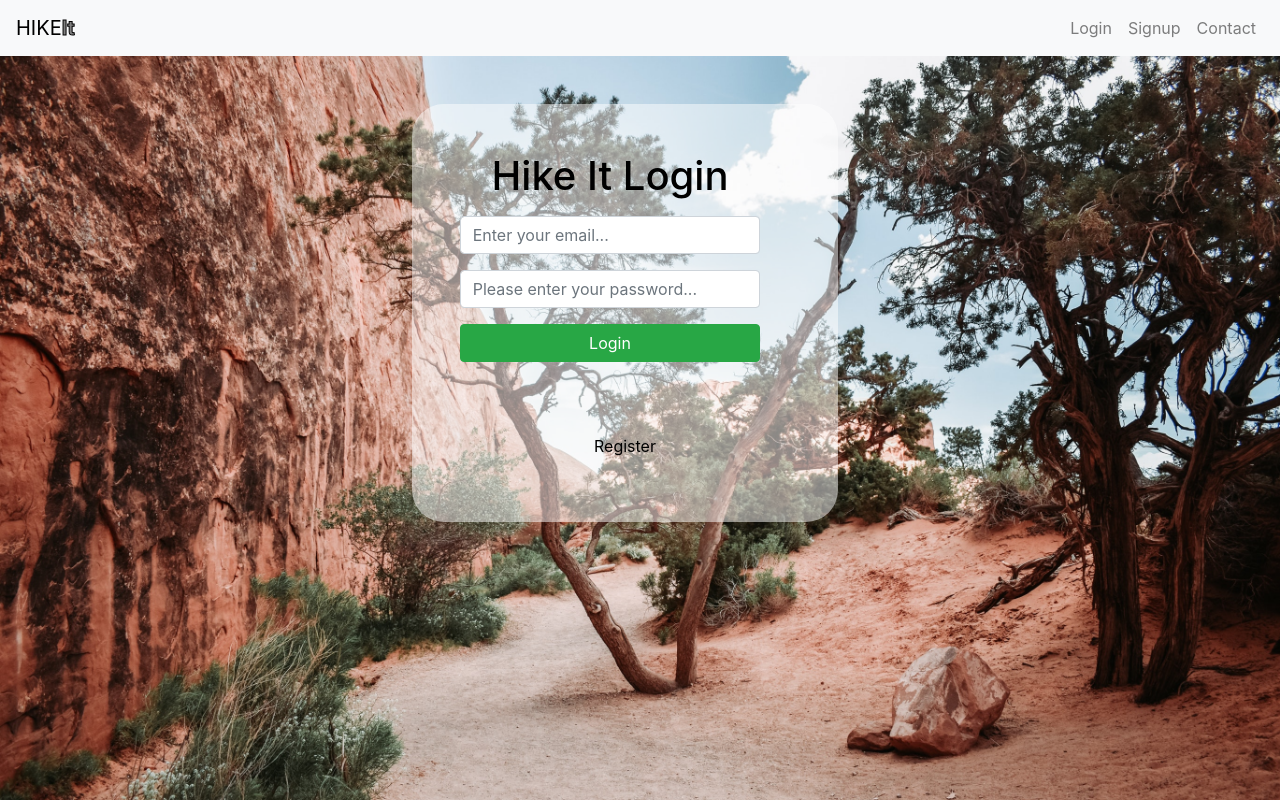
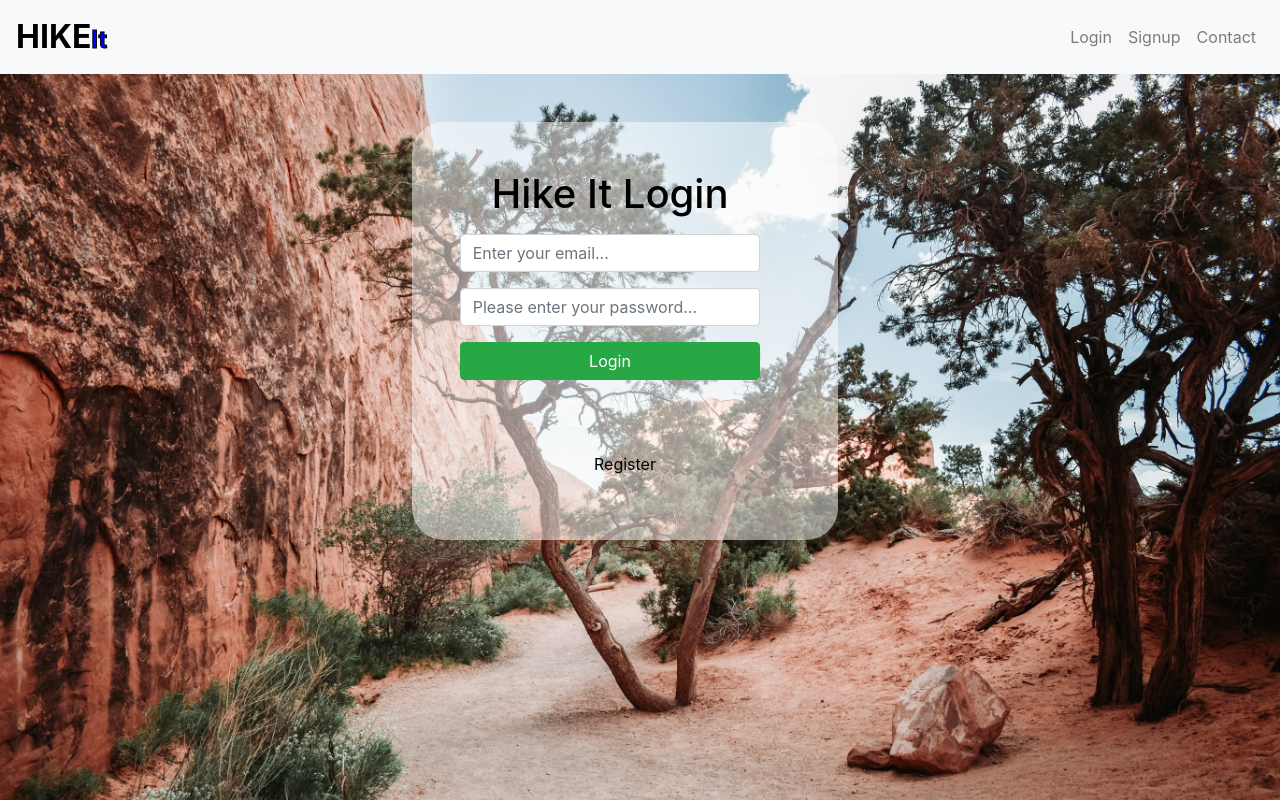
Before and after one commit to fons3517/project3, a React (Create React App) app in the folder client/: page /login in a window 1280 px wide. Shown: the top 800 px of the page. Built offline with nearby package versions, Linux system fonts and the light colour scheme.

Commit message:
starting to style navbar

```diff
--- /dev/null
+++ b/client/src/Assets/styles/apptitle.scss
@@ -0,0 +1,9 @@
+.app-title {
+  color: black;
+  font-weight: bolder;
+  font-size: xx-large;
+}
+
+.app-title-small {
+  font-size: x-large;
+}
--- a/client/src/components/appTitle/AppTitle.js
+++ b/client/src/components/appTitle/AppTitle.js
@@ -1,10 +1,16 @@
 import React from "react";
+import "../../Assets/styles/apptitle.scss";
 
 const AppTitle = () => {
   return (
     <>
-      <span style={{ color: "black" }}>HIKE</span>
-      <b style={{ color: "grey", WebkitTextStroke: "1px black" }}>It</b>
+      <span className="app-title">HIKE</span>
+      <b
+        className="app-title-small"
+        style={{ color: "blue", WebkitTextStroke: "1px black" }}
+      >
+        It
+      </b>
     </>
   );
 };
--- a/client/src/components/navbar/NavBar.js
+++ b/client/src/components/navbar/NavBar.js
@@ -55,13 +55,13 @@ const NavBar = () => {
       <Navbar.Toggle aria-controls="basic-navbar-nav" />
       <Navbar.Collapse id="basic-navbar-nav">
         <Nav className="ml-auto">
-          <Link className="nav-link" to="/login" alt="login">
+          <Link className="nav-link" to="./login" alt="login">
             Login
           </Link>
-          <Link className="nav-link" to="/signup" alt="signup">
+          <Link className="nav-link" to="./signup" alt="signup">
             Signup
           </Link>
-          <Link className="nav-link" to="/contact" alt="contact">
+          <Link className="nav-link" to="./contact" alt="contact">
             Contact
           </Link>
         </Nav>
```
